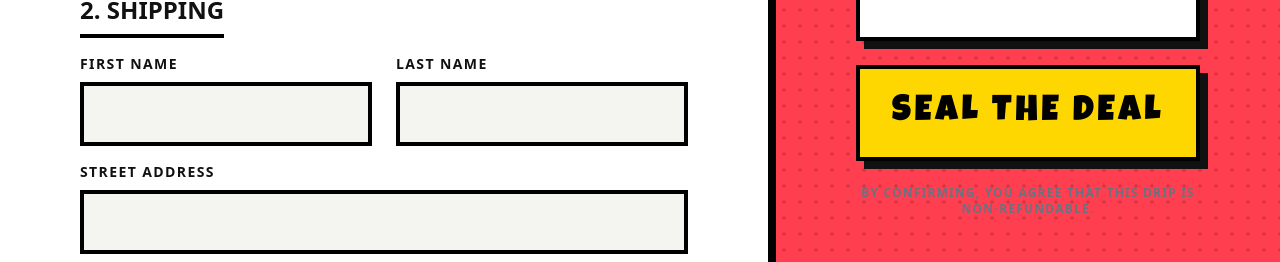
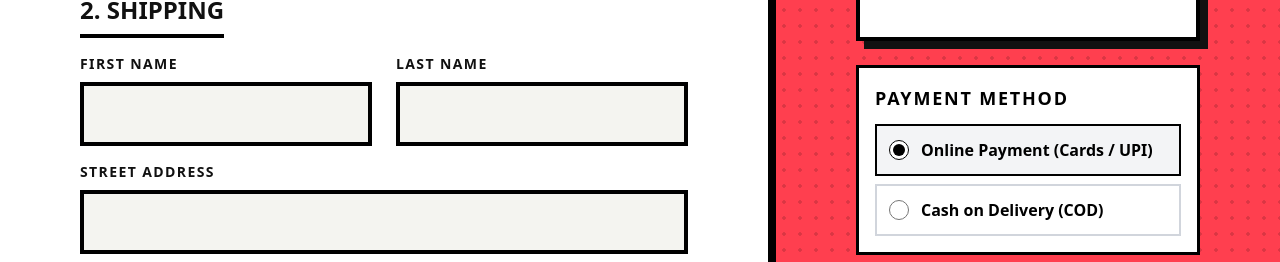
Before and after one commit to vikrant99gautam-wq/ILIKED, a Next.js app: page /checkout in a window 1280 px wide. Shown: the part 538-800 px from the top of the page. Built offline with nearby package versions, Linux system fonts and the light colour scheme; no server answers; the database is empty.

Commit message:
feat: add Cash on Delivery (COD) payment option

```diff
--- a/src/app/api/orders/route.ts
+++ b/src/app/api/orders/route.ts
@@ -23,8 +23,24 @@ export async function POST(request: Request) {
     // Auto-generate ID or use Supabase UUID if you prefer, but we'll use Date.now() for consistency with products
     const newId = Date.now().toString();
 
+    // Append Payment Info for COD
+    const itemsWithPayment = [
+      ...(body.items || []),
+      {
+        id: "PAYMENT-INFO",
+        name: "Cash on Delivery (COD)",
+        size: "-",
+        price: 0,
+        quantity: 1,
+        image: "",
+        payment_id: "COD",
+        razorpay_order_id: "N/A"
+      }
+    ];
+
     const newOrder = {
       ...body,
+      items: itemsWithPayment,
       id: newId,
       status: 'Pending',
     };
@@ -63,6 +79,11 @@ export async function POST(request: Request) {
       }
     }
 
+    // Trigger email notification in the background (we don't await this to keep the API fast)
+    // We import dynamically to avoid top-level issues if needed, but top level is fine here.
+    const { sendOrderConfirmationEmail } = await import('@/lib/email');
+    sendOrderConfirmationEmail(data).catch(err => console.error("Background Email Error:", err));
+
     return NextResponse.json(data);
   } catch (err: any) {
     console.error("Order placement error:", err);
--- a/src/app/checkout/page.tsx
+++ b/src/app/checkout/page.tsx
@@ -15,6 +15,7 @@ export default function CheckoutPage() {
   const [user, setUser] = useState<any>(null);
   const [cityOptions, setCityOptions] = useState<string[]>([]);
   const [paymentPopup, setPaymentPopup] = useState<{show: boolean, type: 'success' | 'error', message: string} | null>(null);
+  const [paymentMethod, setPaymentMethod] = useState<'ONLINE' | 'COD'>('ONLINE');
   const [formData, setFormData] = useState({
     firstName: "",
     lastName: "",
@@ -216,6 +217,29 @@ export default function CheckoutPage() {
         items: itemsWithShipping
       };
 
+      if (paymentMethod === 'COD') {
+        // Handle COD flow directly
+        const res = await fetch("/api/orders", {
+          method: "POST",
+          headers: { "Content-Type": "application/json" },
+          body: JSON.stringify(orderPayload)
+        });
+
+        if (res.ok) {
+          const data = await res.json();
+          setPaymentPopup({ show: true, type: 'success', message: "Order placed successfully! Redirecting..." });
+          clearCart();
+          setTimeout(() => {
+            router.push(`/checkout/success?orderId=${data.id}`);
+          }, 2000);
+        } else {
+          setPaymentPopup({ show: true, type: 'error', message: "Failed to place COD order." });
+          setIsSubmitting(false);
+        }
+        return;
+      }
+
+      // Handle ONLINE (Razorpay) flow
       // 1. Create Razorpay Order
       const rzpRes = await fetch("/api/razorpay/create", {
         method: "POST",
@@ -493,7 +517,36 @@ export default function CheckoutPage() {
             </div>
           </div>
 
-          <div className="relative z-10 mt-6">
+          <div className="relative z-10 mt-6 space-y-4">
+            {/* Payment Method Selection */}
+            <div className="border-[3px] border-black bg-white p-4">
+              <h3 className="font-black text-lg mb-3 tracking-widest">PAYMENT METHOD</h3>
+              <div className="space-y-2">
+                <label className={`flex items-center p-3 border-[2px] cursor-pointer transition-colors ${paymentMethod === 'ONLINE' ? 'border-black bg-gray-100' : 'border-gray-300 hover:border-black'}`}>
+                  <input
+                    type="radio"
+                    name="paymentMethod"
+                    value="ONLINE"
+                    checked={paymentMethod === 'ONLINE'}
+                    onChange={() => setPaymentMethod('ONLINE')}
+                    className="w-5 h-5 accent-black mr-3"
+                  />
+                  <span className="font-bold">Online Payment (Cards / UPI)</span>
+                </label>
+                <label className={`flex items-center p-3 border-[2px] cursor-pointer transition-colors ${paymentMethod === 'COD' ? 'border-black bg-gray-100' : 'border-gray-300 hover:border-black'}`}>
+                  <input
+                    type="radio"
+                    name="paymentMethod"
+                    value="COD"
+                    checked={paymentMethod === 'COD'}
+                    onChange={() => setPaymentMethod('COD')}
+                    className="w-5 h-5 accent-black mr-3"
+                  />
+                  <span className="font-bold">Cash on Delivery (COD)</span>
+                </label>
+              </div>
+            </div>
+
             <button
               onClick={() => document.getElementById('hiddenSubmit')?.click()}
               disabled={isSubmitting}
```
